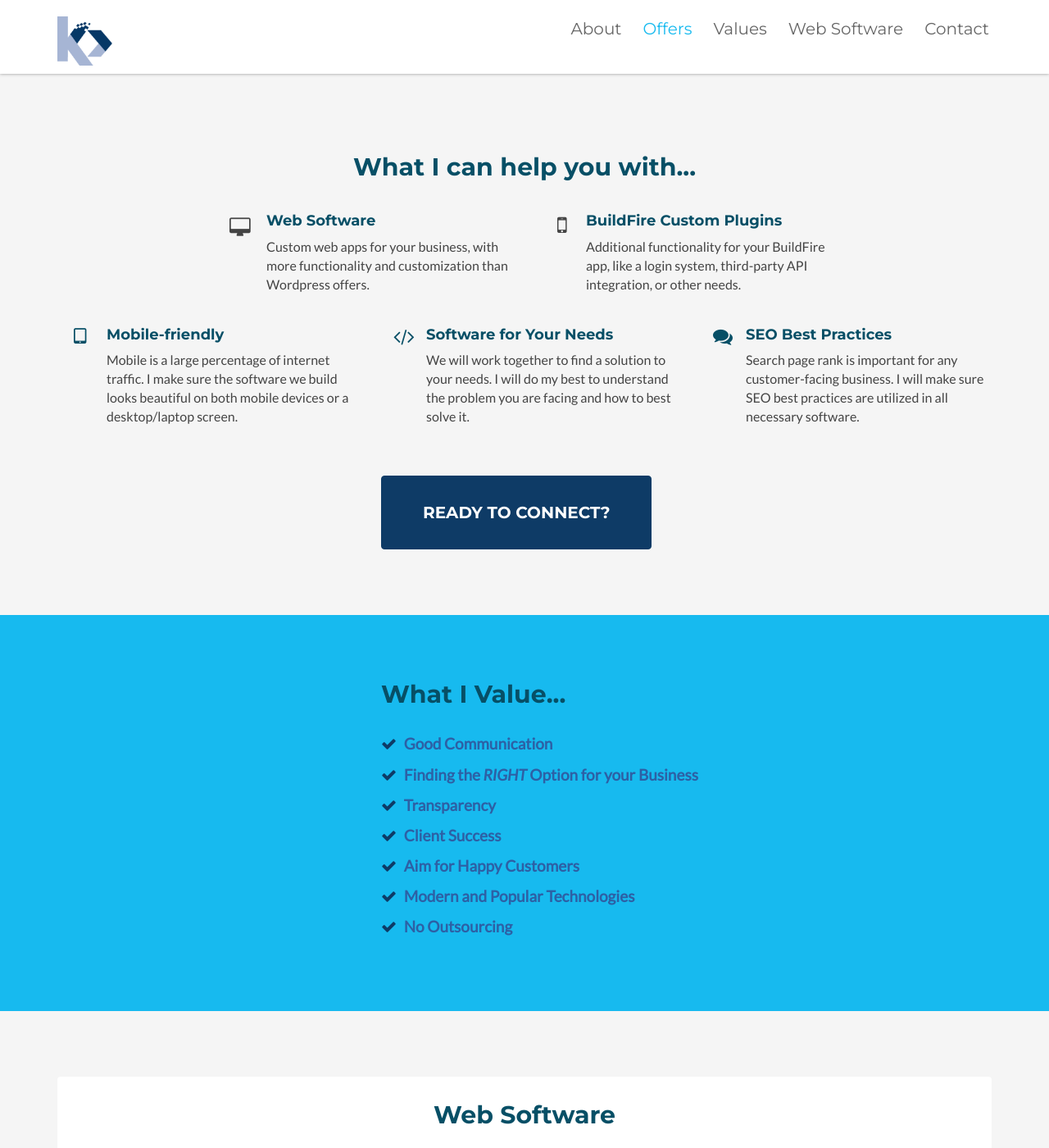
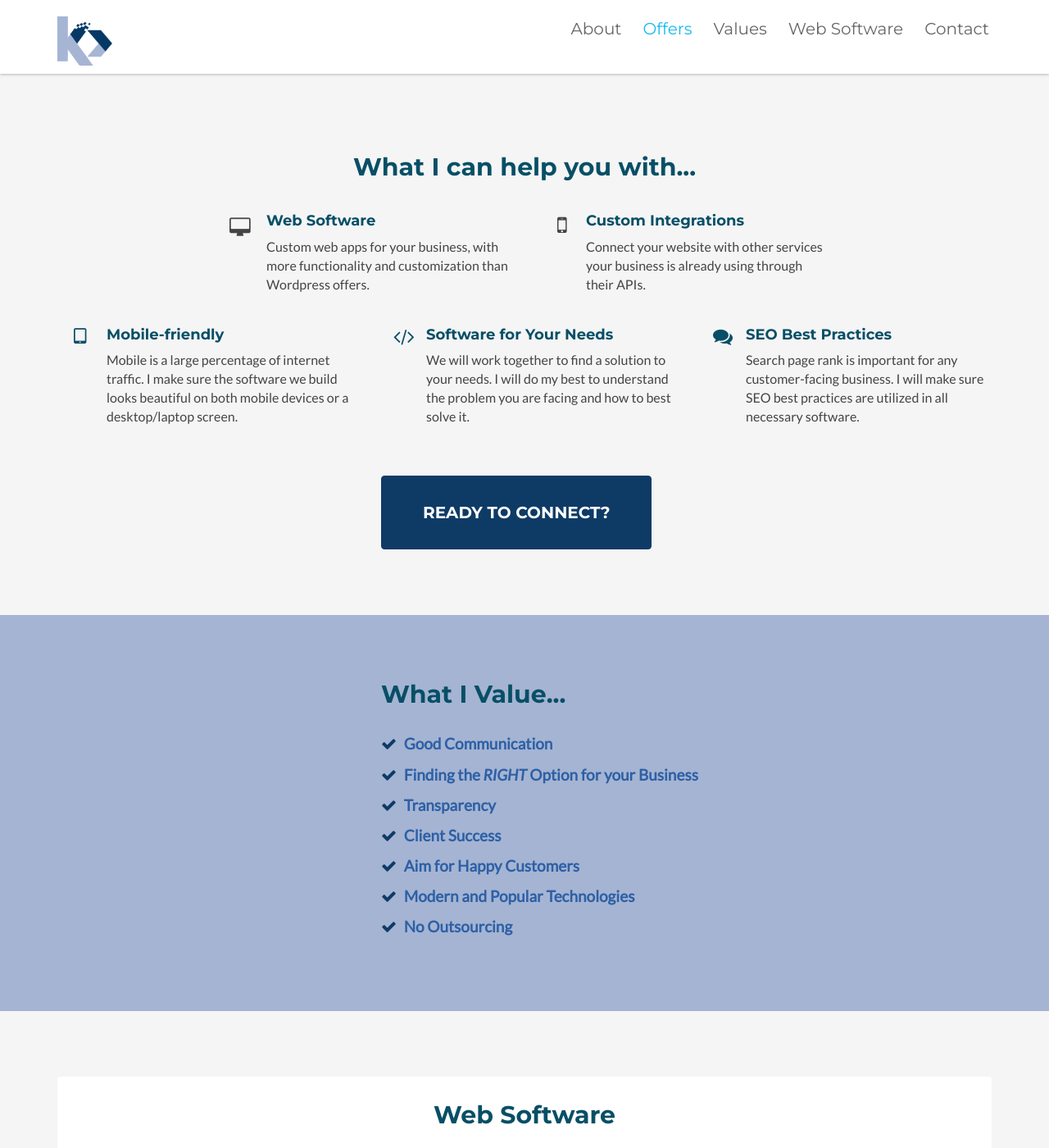
Before and after one commit to kickinbahkproductions/kickinbahkproductions-dev, a Jekyll site: the page built from index.html, in a window 1280 px wide and 1400 px high, scrolled down 1466 px. Shown: the whole window at 82% size. Built offline with Jekyll 4.4.1, drawn with Linux system fonts in a browser that asks for light colours; a style sheet for code colours, icons or effects is not loaded.

Commit message:
update offers copy, change shade of blue

```diff
--- a/_includes/offer.html
+++ b/_includes/offer.html
@@ -17,8 +17,8 @@
           <i class="fa fa-mobile-phone"></i>
         </div>
           <div class="content">
-            <h3 class="sub-title">BuildFire Custom Plugins</h3>
-            <p>Additional functionality for your BuildFire app, like a login system, third-party API integration, or other needs.</p>
+            <h3 class="sub-title">Custom Integrations</h3>
+            <p>Connect your website with other services your business is already using through their APIs.</p>
           </div><!-- ** content ** -->
       </div><!-- ** item ** -->
       <!-- ** row ** -->
--- a/public/css/styles.css
+++ b/public/css/styles.css
@@ -325,7 +325,7 @@ pre code {
 /* ======= Values Section ======= */
 .values {
   padding: 80px 0;
-  background: #17BAEF;
+  background: #A5B4D3;
   color: #fff;
 }
 .values .title {
@@ -387,7 +387,7 @@ pre code {
 /* ======= Contact Section ======= */
 .contact {
   padding: 80px 0;
-  background: #17baef;
+  background: #A5B4D3;
   color: #fff;
 }
 .contact .contact-inner {
```
Also changed, not shown: 2 other files.
